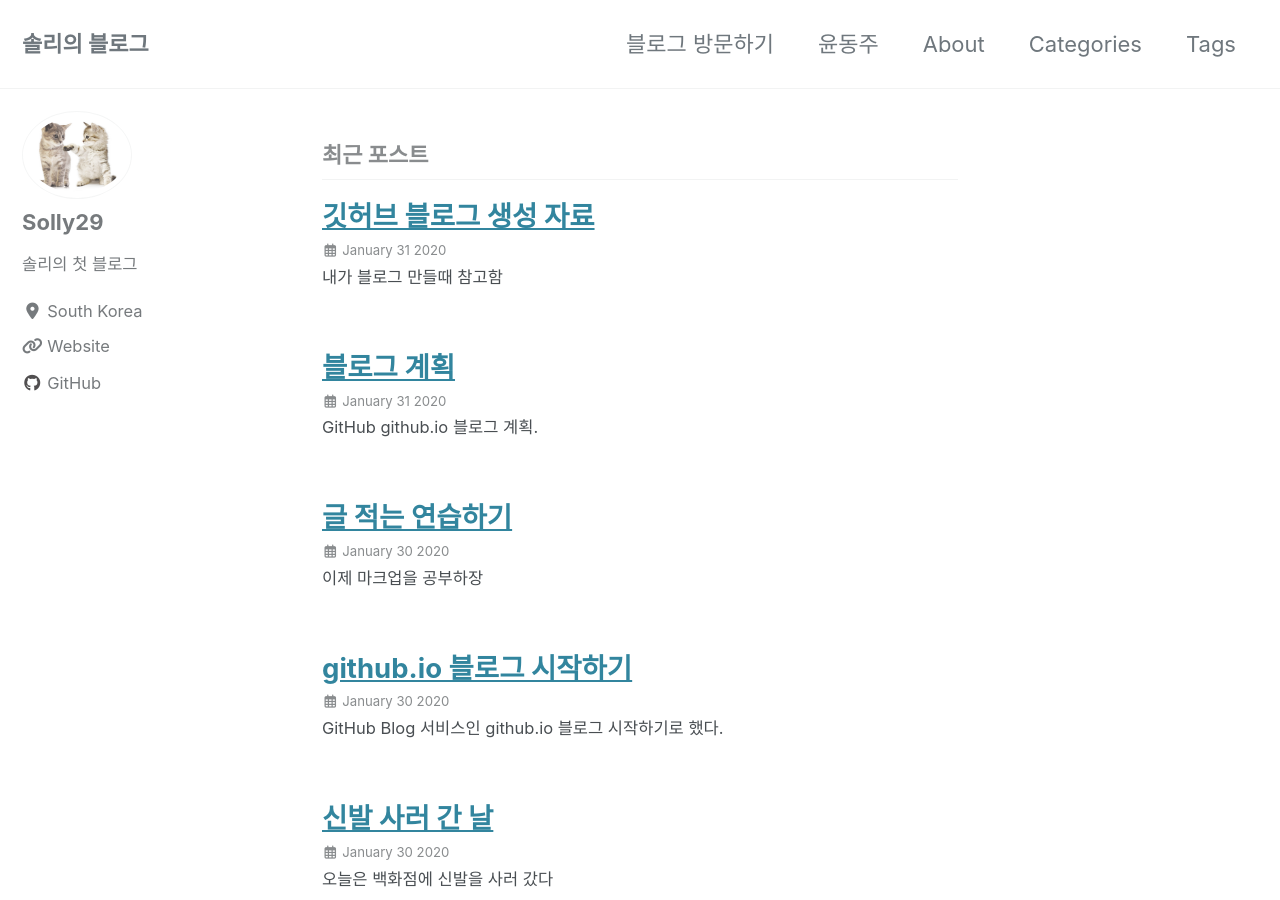
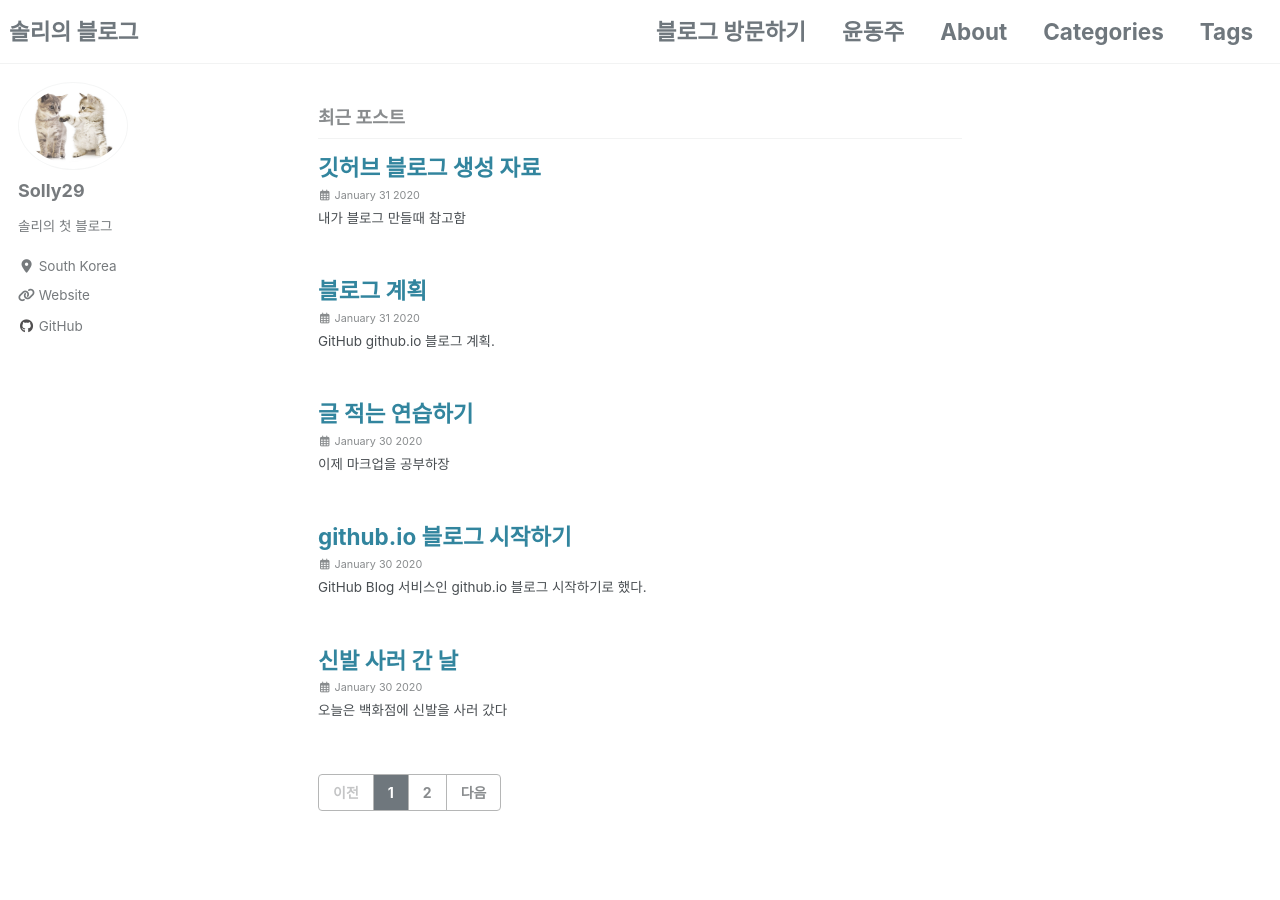
Before and after one commit to solly29/solly29.github.io, a Jekyll site: the page built from index.html, in a window 1280 px wide and 900 px high. Built offline with Jekyll 4.4.1, drawn with Linux system fonts in a browser that asks for light colours; cached includes are drawn as plain includes; nearby versions of some CDN libraries; the list of posts is cut into pages by our own code.

Commit message:
블로그 기타 설정
_reset.scss는 본문 사이즈, 글자크기 수정
_masthead.scss는 메뉴바 사이즈 조정
_base.scss는a테그 목록의 하이퍼링크 밑줄 제거

```diff
--- a/_config.yml
+++ b/_config.yml
@@ -223,7 +223,7 @@ sass:
 permalink: /:categories/:title/
 paginate: 5 # 첫 페이지에보여줄 최근 게시물 수를 지정
 paginate_path: /page:num/
-timezone: "Asia/Seoul" # https://en.wikipedia.org/wiki/List_of_tz_database_time_zones
+timezone: #"Asia/Seoul" # https://en.wikipedia.org/wiki/List_of_tz_database_time_zones
 
 
 # Plugins (previously gems:)
--- a/_sass/minimal-mistakes/_base.scss
+++ b/_sass/minimal-mistakes/_base.scss
@@ -126,6 +126,8 @@ blockquote {
 /* links */
 
 a {
+  /* devinlife : a link 하이퍼링크 밑줄 없애기 */
+  text-decoration: none;
   &:focus {
     @extend %tab-focus;
   }
--- a/_sass/minimal-mistakes/_masthead.scss
+++ b/_sass/minimal-mistakes/_masthead.scss
@@ -15,7 +15,9 @@
     @include clearfix;
     margin-left: auto;
     margin-right: auto;
-    padding: 1em;
+    /* devinlife : 메뉴바 패딩 조절 */
+    /*padding: 1em;*/
+    padding: 0.4em;
     max-width: 100%;
     display: -webkit-box;
     display: -ms-flexbox;
@@ -24,6 +26,9 @@
     -ms-flex-pack: justify;
     justify-content: space-between;
     font-family: $sans-serif-narrow;
+	/* devinlife : 메뉴바 텍스트 설정 */
+    font-size: $type-size-4;
+    font-weight: bold;
 
     @include breakpoint($x-large) {
       max-width: $max-width;
--- a/_sass/minimal-mistakes/_reset.scss
+++ b/_sass/minimal-mistakes/_reset.scss
@@ -15,11 +15,15 @@ html {
   }
 
   @include breakpoint($large) {
-    font-size: 20px;
+    /* devinlife : large 페이지 일때 폰트 사이즈 축소 20px->18px */
+    /* font-size: 20px; */
+    font-size: 18px;
   }
 
   @include breakpoint($x-large) {
-    font-size: 22px;
+    /* devinlife : x-large 페이지 일때 폰트 사이즈 축소 20px->18px */
+    /* font-size: 20px; */
+    font-size: 18px;
   }
 
   -webkit-text-size-adjust: 100%;
```
